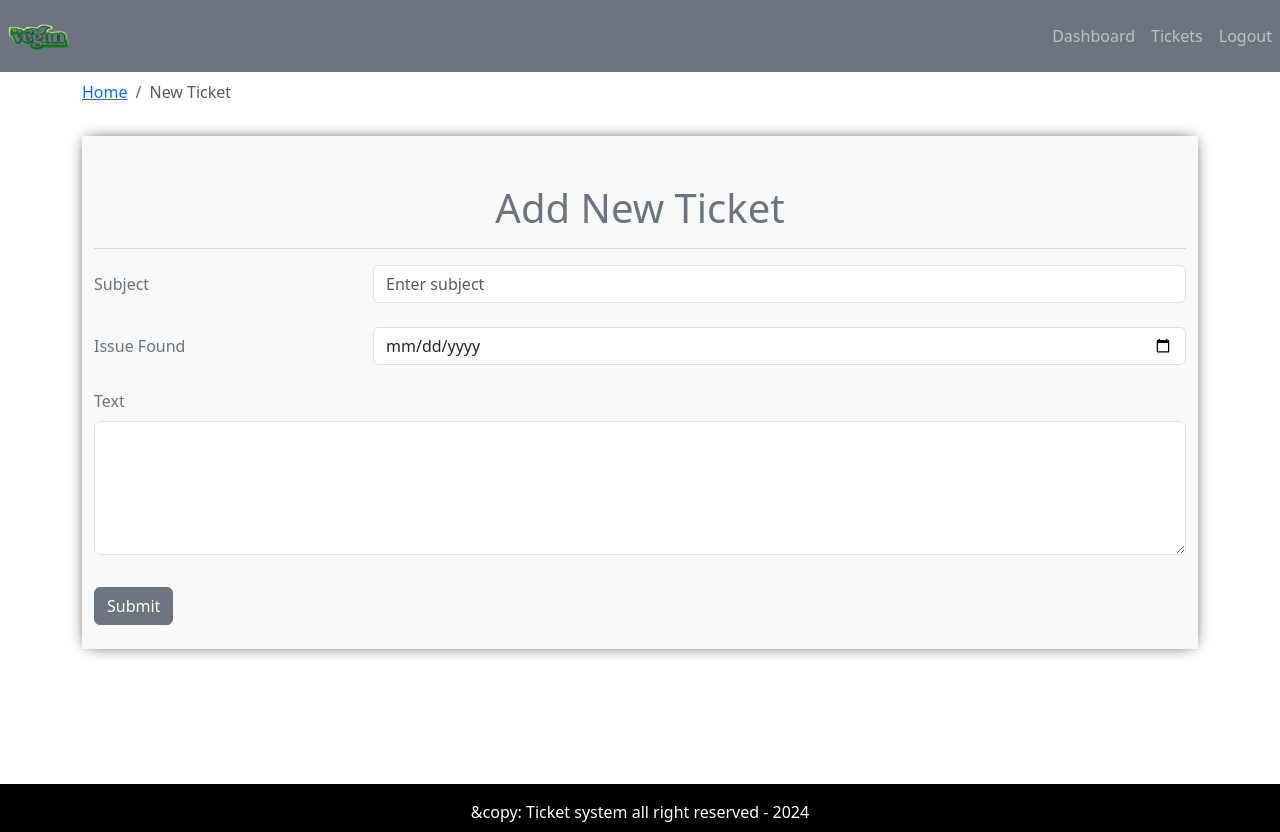
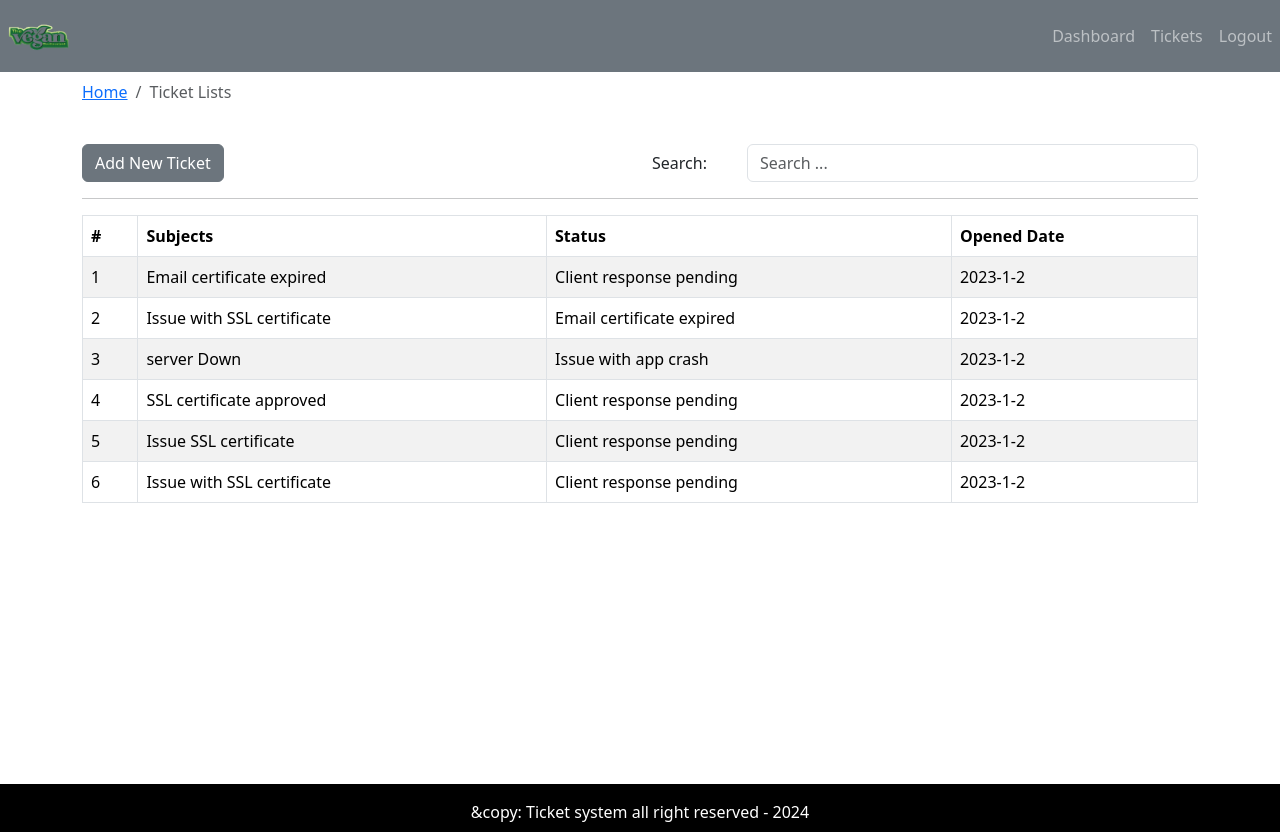
Before and after one commit to Nishanmajhi01/ticketsystem-frontend, a React (Create React App) app: page / in a window 1280 px wide. Built offline with nearby package versions, Linux system fonts and the light colour scheme.

Commit message:
ticket list page added

```diff
--- a/src/App.js
+++ b/src/App.js
@@ -5,6 +5,7 @@ import Entry from './pages/entry/Entry.page';
 import { DefaultLayout } from './Layout/DefaultLayout';
 import { Dashboard } from './pages/dashboard/Dashboard.page';
 import { AddTicket } from './pages/new-ticket/AddTicket.page';
+import { TicketLists } from './pages/ticket-listing/TicketLists.page';
 
 function App() {
   return (
@@ -12,7 +13,8 @@ function App() {
       {/* <Entry/> */}
       <DefaultLayout>
        {/* <Dashboard/> */}
-       <AddTicket/>
+       {/* <AddTicket/> */}
+       <TicketLists/>
       </DefaultLayout>
 
     </div>
--- a/src/assets/data/dummy-tickets.json
+++ b/src/assets/data/dummy-tickets.json
@@ -1,31 +1,37 @@
 [
     {
         "id":1,
+        "subject":"Email certificate expired",
         "status": "Client response pending",
         "addedAt": "2023-1-2"
     },
     {
         "id":2,
-        "status": "Client response pending",
+        "subject":"Issue with SSL certificate",
+        "status": "Email certificate expired",
         "addedAt": "2023-1-2"
     },
     {
         "id":3,
-        "status": "Client response pending",
+        "subject":"server Down ",
+        "status": "Issue with app crash",
         "addedAt": "2023-1-2"
     },
     {
         "id":4,
+        "subject":" SSL certificate approved",
         "status": "Client response pending",
         "addedAt": "2023-1-2"
     },
     {
         "id":5,
+        "subject":"Issue  SSL certificate",
         "status": "Client response pending",
         "addedAt": "2023-1-2"
     },
     {
         "id":6,
+        "subject":"Issue with SSL certificate",
         "status": "Client response pending",
         "addedAt": "2023-1-2"
     }
--- /dev/null
+++ b/src/components/search-form/SearchForm.compo.js
@@ -0,0 +1,29 @@
+import React from 'react'
+import PropTypes from 'prop-types'
+import {Form,Row,Col} from 'react-bootstrap'
+
+export const SearchForm = ({handleOnChange, str}) => {
+  return (
+    <Form>
+        <Form.Group as={Row} controlId="formSearch">
+            <Form.Label column sm="2" >Search:{" "} </Form.Label>
+            <Col sm="10">
+            <Form.Control
+            name="searchStr"
+            onChange={handleOnChange}
+            value={str}
+            placeholder='Search ...'
+            />
+            </Col>
+        </Form.Group>
+
+    </Form>
+
+  )
+}
+
+SearchForm.prototypes ={
+handleOnChange: PropTypes.func.isRequired,
+str: PropTypes.string.isRequired
+
+}
--- a/src/components/ticket-table/TicketTable.compo.js
+++ b/src/components/ticket-table/TicketTable.compo.js
@@ -1,7 +1,8 @@
 import React from 'react'
 import {Table, TaBLE} from 'react-bootstrap'
+import PropTypes from 'prop-types'
+import { propTypes } from 'react-bootstrap/esm/Image'
 export const TicketTable = ({tickets}) => {
-
   return (
     <Table striped bordered hover>
      <thead>
@@ -32,3 +33,7 @@ export const TicketTable = ({tickets}) => {
     </Table>
   )
 }
+
+TicketTable.prototypes={
+tickets: PropTypes.array.isRequired,
+}
--- /dev/null
+++ b/src/pages/ticket-listing/TicketLists.page.js
@@ -0,0 +1,56 @@
+import React, { useState,useEffect} from 'react'
+import  {Container,Row,Col,Button}from  'react-bootstrap'
+import { PageBreadcrumb } from '../../components/breadcrumb/Breadcrumb.compo'
+import { SearchForm } from '../../components/search-form/SearchForm.compo'
+import { TicketTable } from '../../components/ticket-table/TicketTable.compo'
+import tickets from '../../assets/data/dummy-tickets.json'
+
+export const TicketLists  = () => {
+
+    const [str, setStr] = useState('');
+    const [disTicket, setDisTicket] = useState(tickets);
+
+    useEffect(() => {
+    }, [str,disTicket])
+
+
+  const handleOnChange = (e) =>{
+    const {value} = e.target;
+    setStr(value);
+    searchTicket(value);
+    console.log(e.target);
+
+  }
+ const searchTicket = str =>{
+    const displayTickets = tickets.filter((row) =>
+        row.subject.toLowerCase().includes(str.toLowerCase()));
+
+    console.log(displayTickets)
+    setDisTicket(displayTickets)
+
+ }
+  return (
+    <Container>
+        <Row>
+            <Col>
+            <PageBreadcrumb page="Ticket Lists"/>
+            </Col>
+        </Row>
+        <Row className='mt-4'>
+            <Col>
+            <Button variant="secondary">Add New Ticket</Button>
+            </Col>
+            <Col className='text-right'>
+            <SearchForm handleOnChange={handleOnChange} str={str}/>
+            </Col>
+        </Row>
+        <hr />
+
+        <Row>
+            <Col>
+            <TicketTable tickets={disTicket}/>
+            </Col>
+        </Row>
+    </Container>
+  )
+}
```
